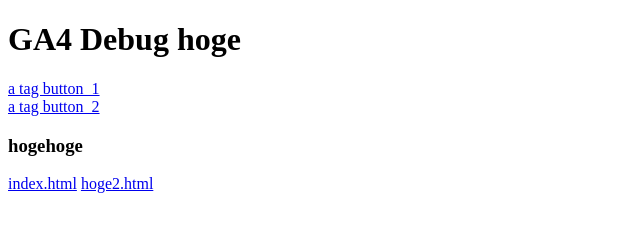
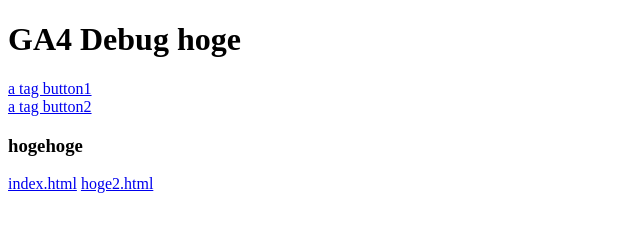
Before and after one commit to takada-mediba/ga4_debug, a plain HTML site: page hoge.html in a window 1280 px wide. Shown: the full height of the page, 0-640 px from the left. Drawn offline with Linux system fonts and the light colour scheme.

Commit message:
Update hoge.html

```diff
--- a/hoge.html
+++ b/hoge.html
@@ -34,10 +34,10 @@
     <!-- End Google Tag Manager (noscript) -->
     <h1>GA4 Debug hoge</h1>
     <div class="ga-intersection-observer" data-ga-value="入会ボタン1">
-      <a onclick="trEventClick(this,'ホーム','ヘッダー','入会ボタン1')" href="#">a tag button_1 </a>
+      <a onclick="trEventClick(this,'ホーム','ヘッダー','入会ボタン1')" href="#">a tag button1 </a>
     </div>
     <div class="ga-intersection-observer" data-ga-value="入会ボタン2">
-      <a onclick="trEventClick(this,'ホーム','ヘッダー','入会ボタン2')" href="#">a tag button_2 </a>
+      <a onclick="trEventClick(this,'ホーム','ヘッダー','入会ボタン2')" href="#">a tag button2 </a>
     </div>
 
     <h3>hogehoge</h3>
```
